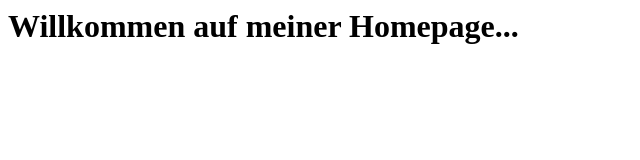
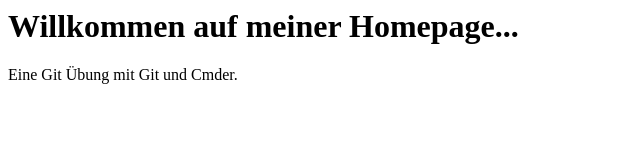
Before and after one commit to shsanayei/testhomepage2, a plain HTML site: page index.html in a window 1280 px wide. Shown: the whole page, without its empty margins (0-640 px from the left). Drawn offline with Linux system fonts and the light colour scheme.

Commit message:
Zweite Version.

```diff
--- a/index.html
+++ b/index.html
@@ -9,5 +9,6 @@
 		<h1>
 			Willkommen auf meiner Homepage...
 		</h1>
+		<p>Eine Git Übung mit Git und Cmder.</p>
 	</body>
 </html>
```
